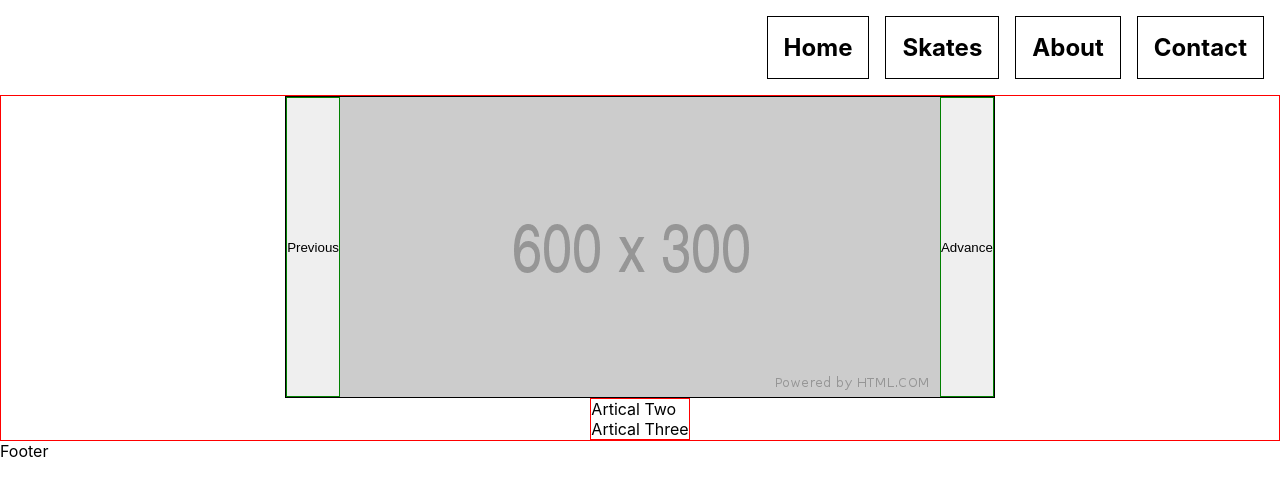
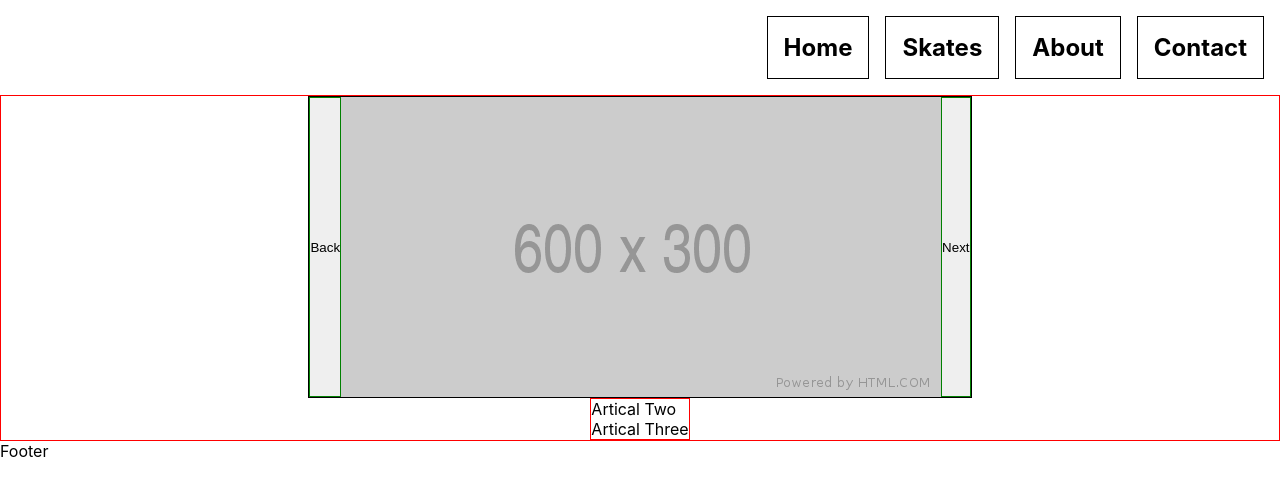
Before and after one commit to aliuwd927/basic-hp-app, a React (Create React App) app: page / in a window 1280 px wide. Shown: the top 496 px of the page. Built offline with nearby package versions, Linux system fonts and the light colour scheme.

Commit message:
Need to learn about state/setState

```diff
--- a/src/imgcarousel.jsx
+++ b/src/imgcarousel.jsx
@@ -4,18 +4,19 @@ import imageThree from "./img/700x300.png"
 
 function ImgCarousel(){
   let imgArray = [imageOne, imageTwo, imageThree];
-  // imgArray.map((imgElement,index) =>{
-  //   console.log(imgElement,index);
-  // })
+  let currentValue = 0;
+  function btnClick(event){
+   //console.log( Number(event.target.attributes[0].value))
+   let changeImg = Number(event.target.attributes[0].value);
+   currentValue += changeImg;
+   console.log(currentValue)
+  }
 
-  function btnClick(event){
-    console.log(event.target.innerHTML)
-  }
   return (
     <div className="car_con">
-      <button onClick = {btnClick}>Previous</button>
-      <img src={imgArray[0]} alt="place holder" />
-      <button onClick ={btnClick}>Advance</button>
+      <button onClick = {btnClick} data-back = "-1">Back</button>
+      <img src={imgArray[currentValue]} alt="place holder" />
+      <button onClick ={btnClick} data-next = "1">Next</button>
     </div>
   );
 }
```
